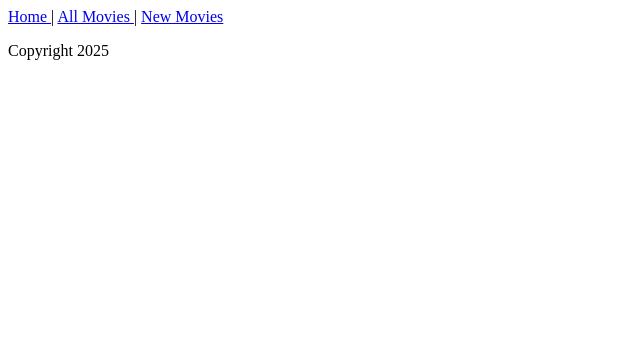
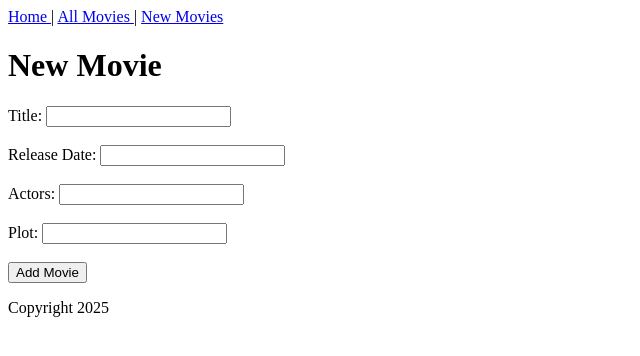
Before and after one commit to mbcheruff99/movie-frontend, a React (Vite) app: page / in a window 1280 px wide. Shown: the top 356 px of the page, without its empty margins (0-640 px from the left). Built offline with nearby package versions, Linux system fonts and the light colour scheme.

Commit message:
added MoviesNew, and MoviesPage

```diff
--- a/src/App.jsx
+++ b/src/App.jsx
@@ -1,10 +1,12 @@
 import { Footer } from "./Footer";
 import { Header } from "./Header";
+import { MoviesPage } from "./MoviesPage";
 
 function App() {
   return (
     <div>
       <Header/>
+      <MoviesPage/>
       <Footer/>
     </div>
   );
--- /dev/null
+++ b/src/MoviesNew.jsx
@@ -0,0 +1,29 @@
+
+export function MoviesNew() {
+  return (
+    <div id="movies-new">
+      <h1> New Movie </h1>
+      <form>
+        <div>
+          Title: <input type="text" />
+        </div>
+        <br />
+        <div>
+          Release Date: <input type="integer" />
+        </div>
+        <br />
+        <div>
+          Actors: <input type="text" />
+        </div>
+        <br />
+        <div>
+          Plot: <input type="text" />
+        </div>
+        <br />
+      </form>
+      <a href="https:chabad.org">
+        <button type="submit"> Add Movie </button>
+      </a>
+    </div>
+  );
+}
--- /dev/null
+++ b/src/MoviesPage.jsx
@@ -0,0 +1,7 @@
+import { MoviesNew } from "./MoviesNew";
+
+export function MoviesPage() {
+  return (
+    <MoviesNew />
+  );
+}
```
